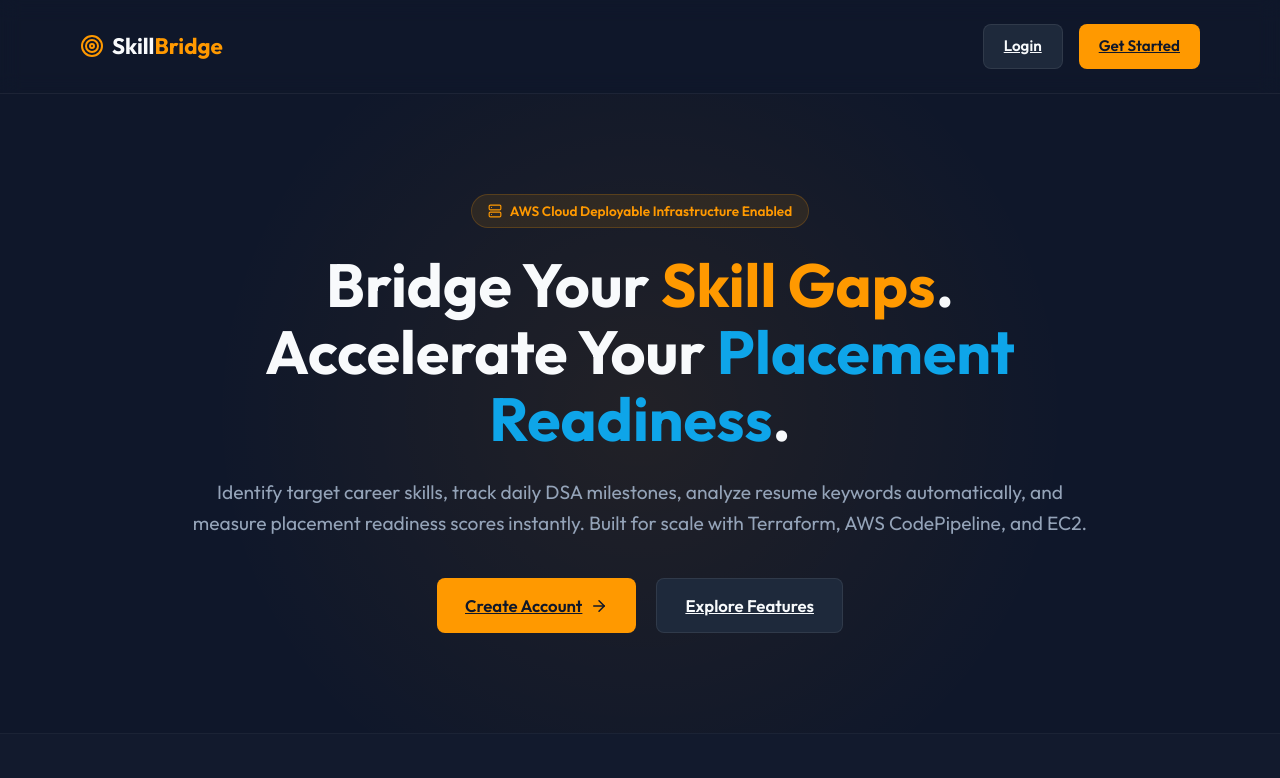
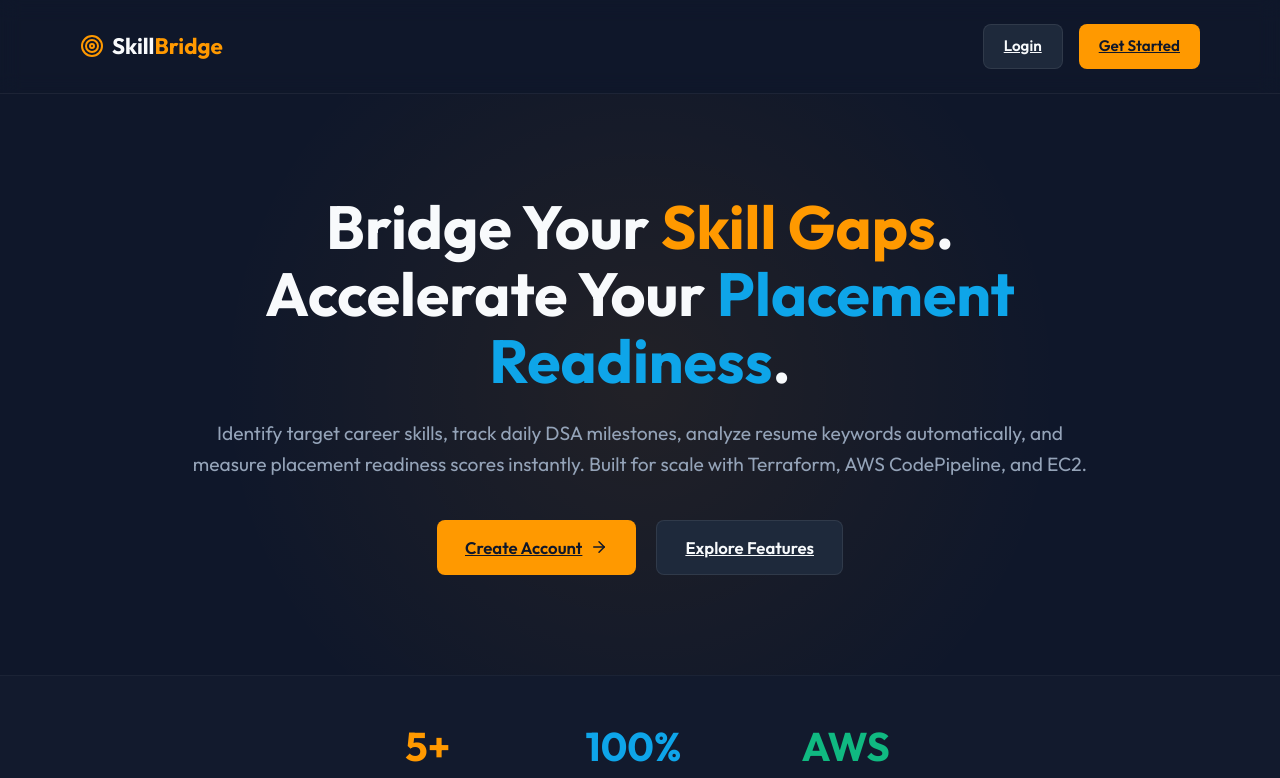
Before and after one commit to khjahnavipadmapriya23/Skill-Bridge, a React (Vite) app in the folder frontend/: page / in a window 1280 px wide. Shown: the top 778 px of the page. Built offline with nearby package versions, Linux system fonts and the light colour scheme.

Commit message:
chore: remove AWS cloud deployable infrastructure badge from landing page

```diff
--- a/frontend/src/pages/LandingPage.jsx
+++ b/frontend/src/pages/LandingPage.jsx
@@ -35,21 +35,6 @@ export default function LandingPage() {
         position: 'relative'
       }}>
         <div style={{ maxWidth: '900px', margin: '0 auto' }}>
-          <div style={{
-            display: 'inline-flex',
-            alignItems: 'center',
-            gap: '8px',
-            backgroundColor: 'rgba(255, 153, 0, 0.1)',
-            border: '1px solid rgba(255, 153, 0, 0.2)',
-            padding: '6px 16px',
-            borderRadius: '99px',
-            fontSize: '0.85rem',
-            fontWeight: '600',
-            color: '#ff9900',
-            marginBottom: '24px'
-          }}>
-            <Server size={14} /> AWS Cloud Deployable Infrastructure Enabled
-          </div>
           <h1 style={{ fontSize: '3.8rem', fontWeight: '800', lineHeight: 1.1, marginBottom: '24px' }}>
             Bridge Your <span style={{ color: '#ff9900' }}>Skill Gaps</span>. <br />
             Accelerate Your <span style={{ color: '#0ea5e9' }}>Placement Readiness</span>.
```
